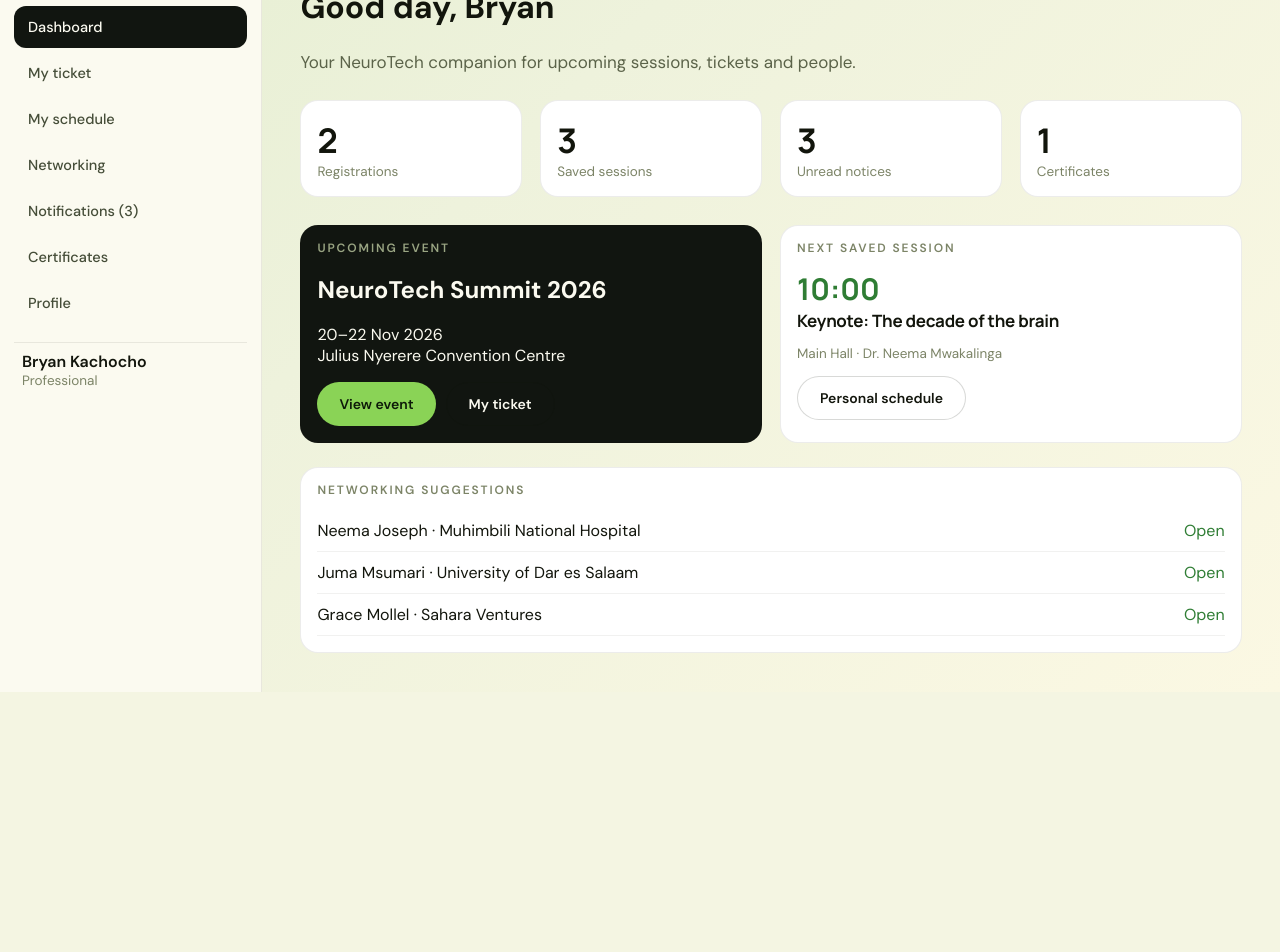
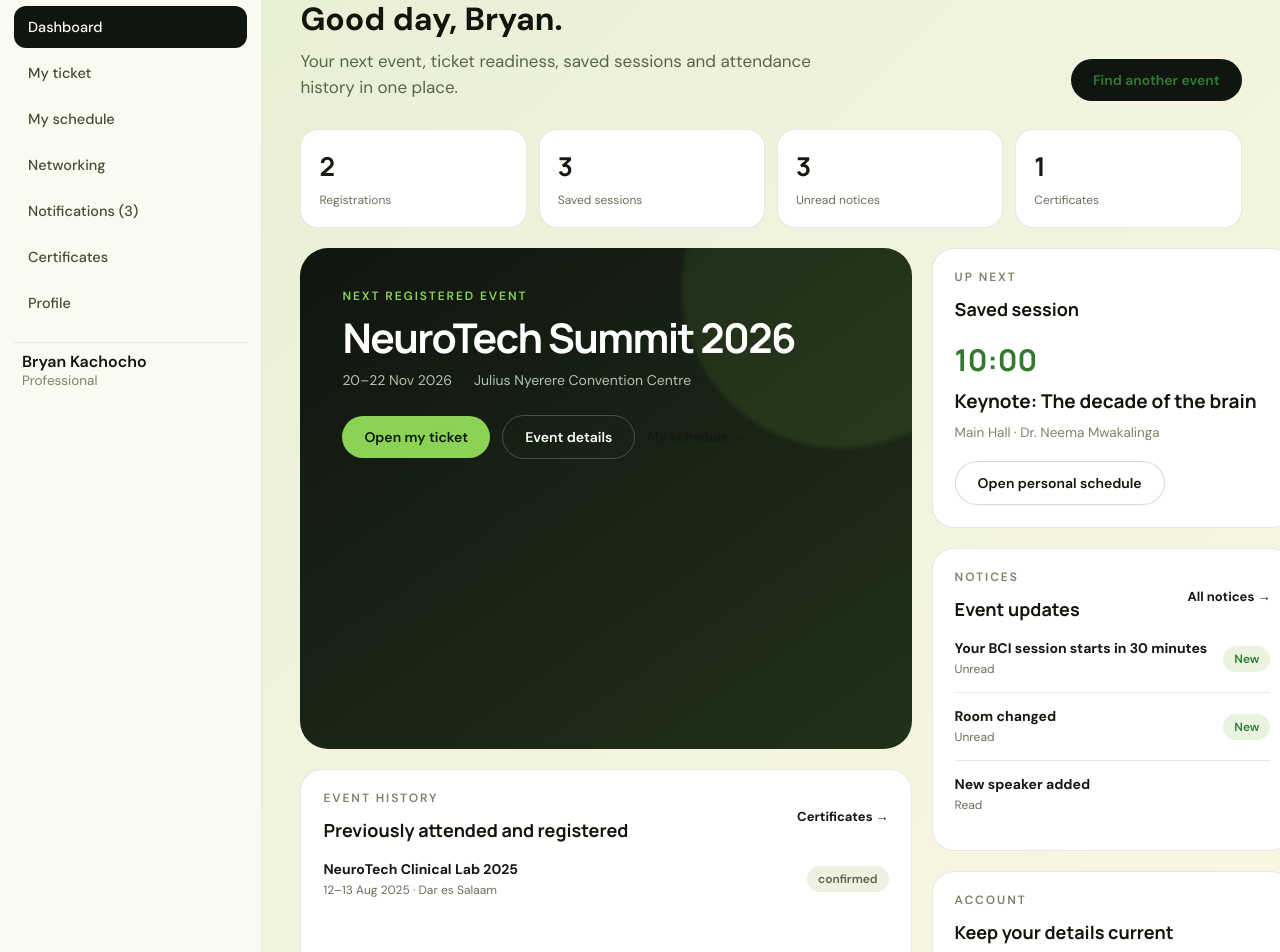
Before and after one commit to Drbrilliant360/neurotech-events, a React (Vite) app: page /app in a window 1280 px wide. Shown: the part 140-1092 px from the top of the page. Before the commit the page ends 832 px from the top, so only its background shows below. Built offline with nearby package versions, Linux system fonts and the light colour scheme.

Commit message:
feat: redesign attendee dashboard around event continuity

```diff
--- a/src/features/attendees/AttendeeDashboardPage.tsx
+++ b/src/features/attendees/AttendeeDashboardPage.tsx
@@ -7,86 +7,160 @@ export function AttendeeDashboardPage() {
   const { db, attendeeId } = usePlatform();
   const me = db.attendees.find((item) => item.id === attendeeId);
   const regs = db.registrations.filter((item) => item.attendeeId === attendeeId && item.status !== "cancelled");
-  const upcoming = db.events.find((event) => regs.some((reg) => reg.eventId === event.id && event.status !== "completed"));
+  const upcoming = db.events.find((event) => regs.some((reg) => reg.eventId === event.id) && event.status !== "completed");
+  const history = db.events.filter((event) => regs.some((reg) => reg.eventId === event.id) && event.status === "completed");
   const saved = db.savedSessions.filter((item) => item.attendeeId === attendeeId);
   const unread = db.notifications.filter((item) => item.attendeeId === attendeeId && !item.read);
   const certs = db.certificates.filter((item) => item.attendeeId === attendeeId);
   const nextSession = upcoming
     ? sessionsFor(db, upcoming.id).find((session) => saved.some((item) => item.sessionId === session.id)) ?? sessionsFor(db, upcoming.id)[0]
     : undefined;
-  const suggestions = db.networkingProfiles.filter((profile) => profile.attendeeId !== attendeeId).slice(0, 3);
+  const latestNotices = db.notifications.filter((item) => item.attendeeId === attendeeId).slice(0, 3);
 
   return (
     <div>
-      <h1>Good day, {me?.fullName.split(" ")[0]}</h1>
-      <p className="nt-lede">Your NeuroTech companion for upcoming sessions, tickets and people.</p>
-      <div className="nt-grid stats" style={{ marginBottom: 28 }}>
+      <div className="nt-dashboard-head">
+        <div>
+          <p className="nt-kicker">My Neurotech events</p>
+          <h1>Good day, {me?.fullName.split(" ")[0] ?? "there"}.</h1>
+          <p className="nt-lede">Your next event, ticket readiness, saved sessions and attendance history in one place.</p>
+        </div>
+        <Link to="/events" className="nt-btn">Find another event</Link>
+      </div>
+
+      <div className="nt-mini-stat-grid">
         {[
           [String(regs.length), "Registrations"],
           [String(saved.length), "Saved sessions"],
           [String(unread.length), "Unread notices"],
           [String(certs.length), "Certificates"],
         ].map(([value, label]) => (
-          <div key={label} className="nt-card">
-            <div style={{ font: "700 34px Manrope,sans-serif" }}>{value}</div>
-            <div className="nt-muted">{label}</div>
+          <div key={label} className="nt-mini-stat">
+            <strong>{value}</strong>
+            <span>{label}</span>
           </div>
         ))}
       </div>
-      <div className="nt-grid" style={{ gridTemplateColumns: "repeat(auto-fit,minmax(280px,1fr))" }}>
-        <div className="nt-card" style={{ background: "#111510", color: "#fbfaf0" }}>
-          <div className="nt-kicker" style={{ color: "#9aa583" }}>Upcoming event</div>
-          <h2>{upcoming?.title ?? "No upcoming event"}</h2>
+
+      <div className="nt-dashboard-grid">
+        <div className="nt-dashboard-stack">
+          <section className="nt-priority-card">
+            <p className="nt-kicker" style={{ color: "#8ad356" }}>Next registered event</p>
             {upcoming ? (
               <>
-              <p>
-                {formatRange(upcoming.startsAt, upcoming.endsAt)}
-                <br />
-                {venueOf(db, upcoming.venueId)?.name}
-              </p>
-              <div style={{ display: "flex", gap: 10, flexWrap: "wrap" }}>
-                <Link to={`/events/${upcoming.slug}`} className="nt-btn accent">
-                  View event
+                <h2>{upcoming.title}</h2>
+                <div className="nt-priority-meta">
+                  <span>{formatRange(upcoming.startsAt, upcoming.endsAt)}</span>
+                  <span>{venueOf(db, upcoming.venueId)?.name ?? "Venue to be confirmed"}</span>
+                </div>
+                <div className="nt-actions">
+                  <Link to="/app/ticket" className="nt-btn accent">Open my ticket</Link>
+                  <Link to={`/events/${upcoming.slug}`} className="nt-btn ghost" style={{ background: "transparent", color: "#fff", borderColor: "rgba(255,255,255,.22)" }}>
+                    Event details
                   </Link>
-                <Link to="/app/ticket" className="nt-btn ghost" style={{ color: "#fbfaf0", background: "transparent" }}>
-                  My ticket
+                  <Link to="/app/schedule" className="nt-arrow-link" style={{ color: "#d8e3d1" }}>
+                    My schedule →
                   </Link>
                 </div>
               </>
             ) : (
-            <Link to="/events" className="nt-btn accent">
-              Browse events
-            </Link>
+              <>
+                <h2>You have no upcoming registration yet.</h2>
+                <div className="nt-priority-meta"><span>When you register, the event and ticket will appear here.</span></div>
+                <Link to="/events" className="nt-btn accent">Browse events</Link>
+              </>
             )}
+          </section>
+
+          <section className="nt-panel">
+            <div className="nt-panel-header">
+              <div>
+                <p className="nt-kicker">Event history</p>
+                <h3>Previously attended and registered</h3>
               </div>
-        <div className="nt-card">
-          <div className="nt-kicker">Next saved session</div>
+              <Link to="/app/certificates" className="nt-arrow-link">Certificates →</Link>
+            </div>
+            {history.length ? (
+              <div className="nt-row-list">
+                {history.slice(0, 5).map((event) => {
+                  const registration = regs.find((item) => item.eventId === event.id);
+                  return (
+                    <div className="nt-row-item" key={event.id}>
+                      <div className="nt-row-main">
+                        <strong>{event.title}</strong>
+                        <span>{formatRange(event.startsAt, event.endsAt)} · {venueOf(db, event.venueId)?.city ?? "Event"}</span>
+                      </div>
+                      <span className="nt-badge neutral">{registration?.status ?? "registered"}</span>
+                    </div>
+                  );
+                })}
+              </div>
+            ) : (
+              <div className="nt-empty" style={{ padding: 28 }}>Past Neurotech events connected to your account will appear here.</div>
+            )}
+          </section>
+        </div>
+
+        <div className="nt-dashboard-stack">
+          <section className="nt-panel">
+            <div className="nt-panel-header">
+              <div>
+                <p className="nt-kicker">Up next</p>
+                <h3>Saved session</h3>
+              </div>
+            </div>
             {nextSession ? (
               <>
-              <div style={{ font: "700 30px Manrope,sans-serif", color: "#2f7d34" }}>{nextSession.startTime}</div>
-              <h3>{nextSession.title}</h3>
-              <p className="nt-muted">
+                <div style={{ color: "#357830", font: "700 30px Manrope,sans-serif", marginBottom: 8 }}>{nextSession.startTime}</div>
+                <h3 style={{ font: "700 19px Manrope,sans-serif", margin: "0 0 8px" }}>{nextSession.title}</h3>
+                <p className="nt-muted" style={{ lineHeight: 1.6, margin: "0 0 18px" }}>
                   {nextSession.room} · {nextSession.speakerLabel}
                 </p>
-              <Link to="/app/schedule" className="nt-btn ghost">
-                Personal schedule
-              </Link>
+                <Link to="/app/schedule" className="nt-btn ghost">Open personal schedule</Link>
               </>
             ) : (
-            <p className="nt-muted">Save sessions from the public schedule.</p>
+              <p className="nt-muted">Save sessions from an upcoming event schedule and your next one will appear here.</p>
             )}
+          </section>
+
+          <section className="nt-panel">
+            <div className="nt-panel-header">
+              <div>
+                <p className="nt-kicker">Notices</p>
+                <h3>Event updates</h3>
+              </div>
+              <Link to="/app/notifications" className="nt-arrow-link">All notices →</Link>
+            </div>
+            {latestNotices.length ? (
+              <div className="nt-row-list">
+                {latestNotices.map((notice) => (
+                  <div className="nt-row-item" key={notice.id}>
+                    <div className="nt-row-main">
+                      <strong>{notice.title}</strong>
+                      <span>{notice.read ? "Read" : "Unread"}</span>
+                    </div>
+                    {!notice.read ? <span className="nt-badge ok">New</span> : null}
+                  </div>
+                ))}
+              </div>
+            ) : (
+              <p className="nt-muted">You are all caught up.</p>
+            )}
+          </section>
+
+          <section className="nt-panel">
+            <div className="nt-panel-header">
+              <div>
+                <p className="nt-kicker">Account</p>
+                <h3>Keep your details current</h3>
               </div>
             </div>
-      <div style={{ marginTop: 24 }} className="nt-card">
-        <div className="nt-kicker">Networking suggestions</div>
-        {suggestions.map((profile) => (
-          <div key={profile.id} style={{ display: "flex", justifyContent: "space-between", padding: "10px 0", borderBottom: "1px solid rgba(18,21,12,.06)" }}>
-            <span>
-              {profile.publicName} · {profile.organization}
-            </span>
-            <Link to="/app/networking">Open</Link>
+            <p className="nt-muted" style={{ lineHeight: 1.6 }}>
+              Your profile connects registrations, tickets, networking preferences and certificates across Neurotech events.
+            </p>
+            <Link to="/app/profile" className="nt-btn ghost">Manage profile</Link>
+          </section>
         </div>
-        ))}
       </div>
     </div>
   );
```
Lines whose indentation alone changed are shown as unchanged.
